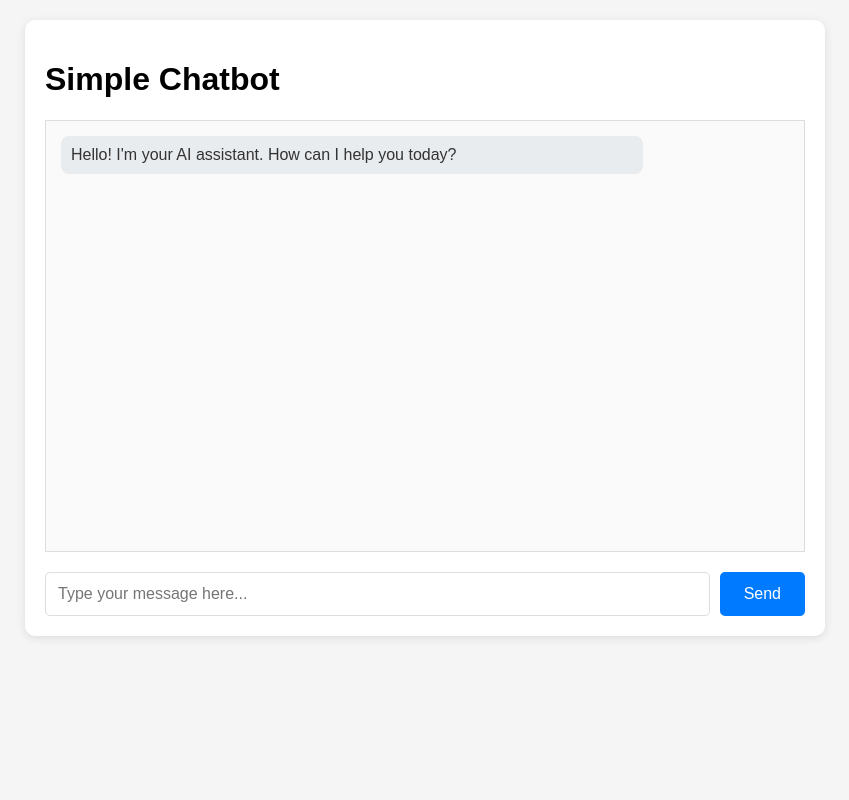
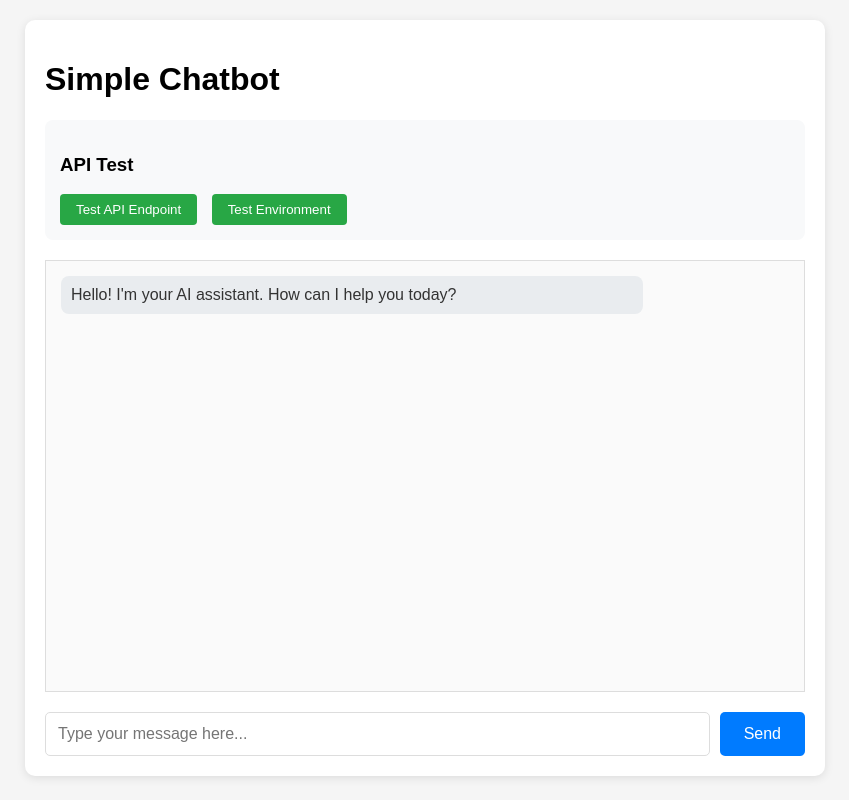
Before and after one commit to tingsudo/bot-test1, a website: page index.html in a window 1280 px wide. Shown: the whole page, without its empty margins (215-1064 px from the left). Drawn offline with Linux system fonts and the light colour scheme.

Commit message:
Add API testing interface

```diff
--- a/index.html
+++ b/index.html
@@ -72,11 +72,34 @@
             color: #666;
             font-style: italic;
         }
+        .test-section {
+            background: #f8f9fa;
+            padding: 15px;
+            border-radius: 8px;
+            margin-bottom: 20px;
+        }
+        .test-btn {
+            background: #28a745;
+            color: white;
+            border: none;
+            padding: 8px 16px;
+            border-radius: 4px;
+            cursor: pointer;
+            margin-right: 10px;
+        }
     </style>
 </head>
 <body>
     <div class="chat-container">
         <h1>Simple Chatbot</h1>
+
+        <div class="test-section">
+            <h3>API Test</h3>
+            <button class="test-btn" onclick="testAPI()">Test API Endpoint</button>
+            <button class="test-btn" onclick="testEnvironment()">Test Environment</button>
+            <div id="testResults"></div>
+        </div>
+
         <div class="chat-messages" id="chatMessages">
             <div class="message bot-message">
                 Hello! I'm your AI assistant. How can I help you today?
@@ -92,6 +115,7 @@
         const chatMessages = document.getElementById('chatMessages');
         const userInput = document.getElementById('userInput');
         const sendBtn = document.getElementById('sendBtn');
+        const testResults = document.getElementById('testResults');
 
         function addMessage(text, sender) {
             const messageDiv = document.createElement('div');
@@ -99,6 +123,42 @@
             messageDiv.textContent = text;
             chatMessages.appendChild(messageDiv);
             chatMessages.scrollTop = chatMessages.scrollHeight;
+        }
+
+        function showTestResult(message, isError = false) {
+            testResults.innerHTML = `<div style="color: ${isError ? 'red' : 'green'}; margin-top: 10px;">${message}</div>`;
+        }
+
+        async function testAPI() {
+            try {
+                showTestResult('Testing API endpoint...');
+                const response = await fetch('/api/chat');
+                const data = await response.json();
+                showTestResult(`✅ API Test Success: ${JSON.stringify(data)}`);
+            } catch (error) {
+                showTestResult(`❌ API Test Failed: ${error.message}`, true);
+            }
+        }
+
+        async function testEnvironment() {
+            try {
+                showTestResult('Testing environment variables...');
+                const response = await fetch('/api/chat', {
+                    method: 'POST',
+                    headers: { 'Content-Type': 'application/json' },
+                    body: JSON.stringify({ message: 'test' })
+                });
+
+                if (response.ok) {
+                    const data = await response.json();
+                    showTestResult(`✅ Environment Test Success: Got response from Azure GPT`);
+                } else {
+                    const error = await response.json();
+                    showTestResult(`❌ Environment Test Failed: ${error.details || error.error}`, true);
+                }
+            } catch (error) {
+                showTestResult(`❌ Environment Test Failed: ${error.message}`, true);
+            }
         }
 
         async function sendMessage() {
@@ -137,7 +197,8 @@
                 loadingDiv.remove();
 
                 if (!response.ok) {
-                    throw new Error('Failed to get response');
+                    const errorData = await response.json();
+                    throw new Error(`API error: ${errorData.details || errorData.error}`);
                 }
 
                 const data = await response.json();
@@ -145,7 +206,7 @@
 
             } catch (error) {
                 console.error('Error:', error);
-                addMessage('Sorry, I encountered an error. Please try again.', 'bot');
+                addMessage(`Sorry, I encountered an error: ${error.message}`, 'bot');
             } finally {
                 sendBtn.disabled = false;
                 sendBtn.textContent = 'Send';
```
